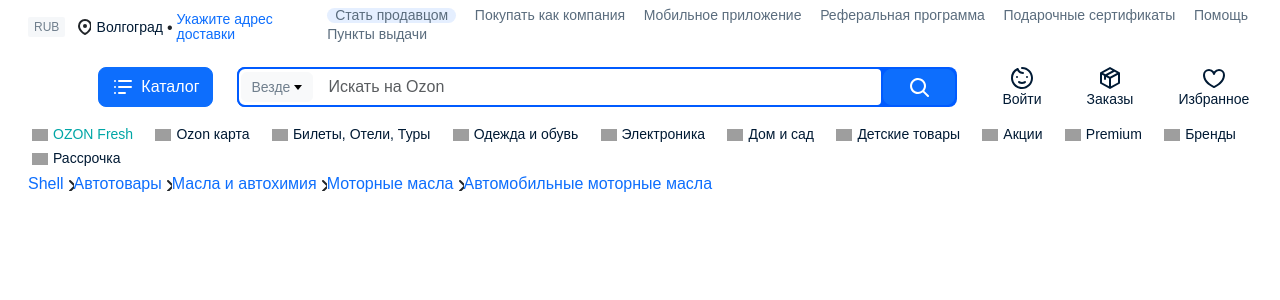
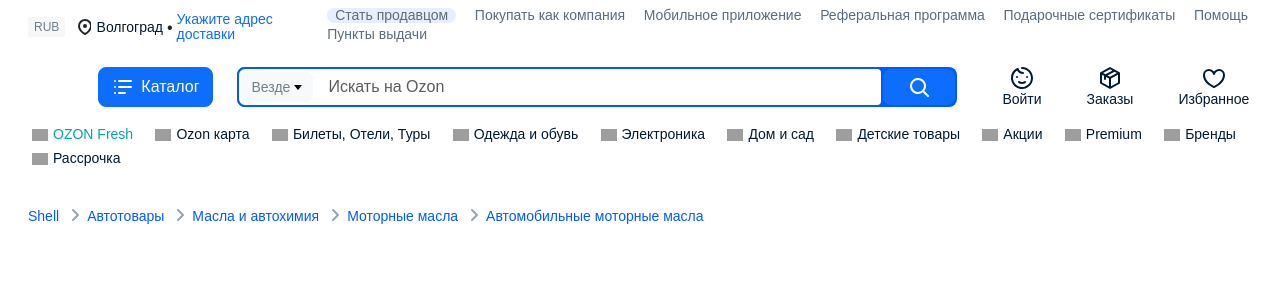
Before and after one commit to Odya01/volgau-intervolga, a PHP site: page / in a window 1280 px wide; the page is wider, and only the part inside the window is pictured. Shown: the top 300 px of that part. Run offline with PHP 8.4, Linux system fonts and the light colour scheme; some web fonts are replaced; grey boxes are pictures that could not be loaded.

Commit message:
add breadcrumb

```diff
--- a/LR1/css/style.css
+++ b/LR1/css/style.css
@@ -35,6 +35,7 @@
   --ozTextAction: #005bff;
   --ozBluePale: #e5efff;
   --ozTextSecondary: #707f8d;
+  --ozTextQuaternary: #96a3ae;
 }
 body{
   height: 100%;
@@ -259,7 +260,6 @@
 }
 
 
-
 .header__nav-item{
   padding: 4px;
 }
@@ -287,3 +287,27 @@
 .header_active{
   color: #00a6a6;
 }
+
+
+/*Section product*/
+.section__product{
+  padding-top: 24px;
+}
+.breadcrumb{
+  margin: 8px 0 6px;
+}
+.breadcrumb-item a{
+  font-size: 14px;
+  color: var(--ozTextAction);
+}
+.eq9{
+  display: inline-block;
+  height: 16px;
+  width: 16px;
+  margin: 0 4px 0 8px;
+  vertical-align: top;
+  color: var(--ozTextQuaternary);
+}
+.breadcrumb-item+.breadcrumb-item::before{
+  display: none;
+}
```
